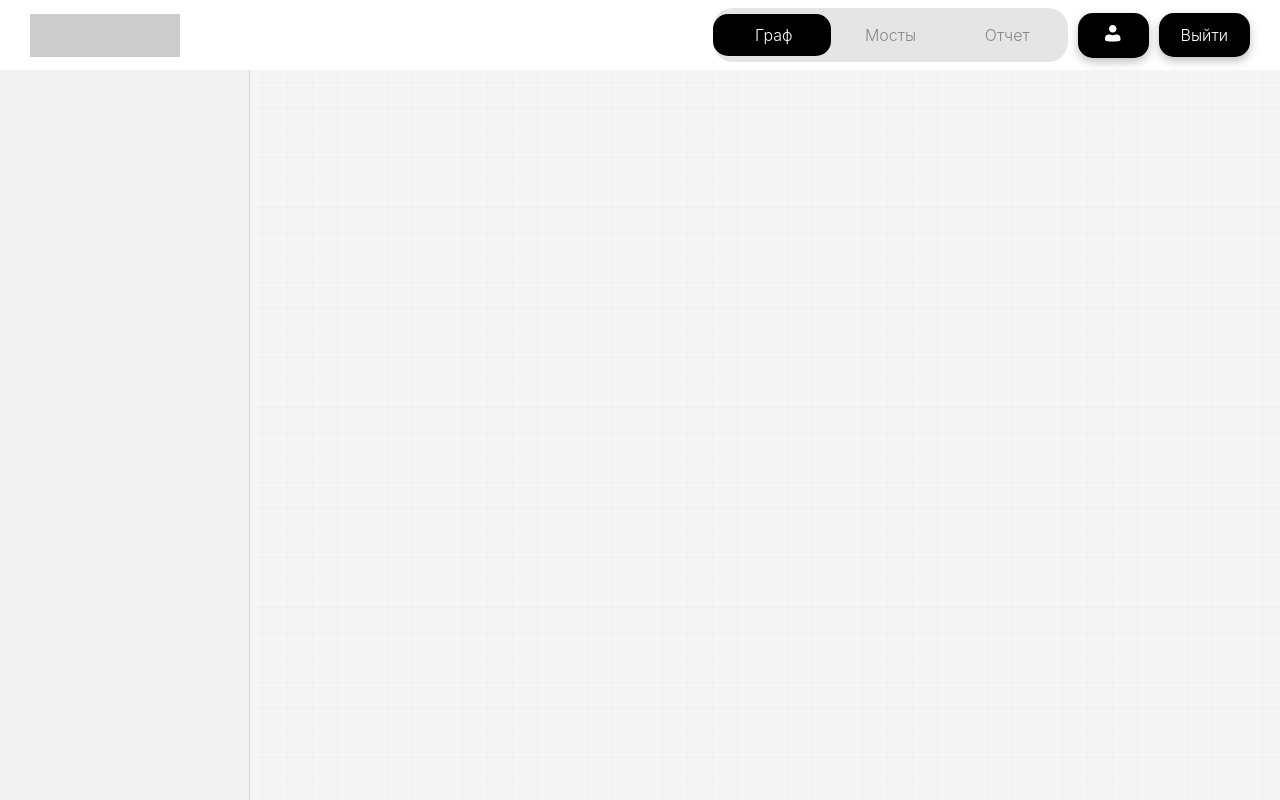
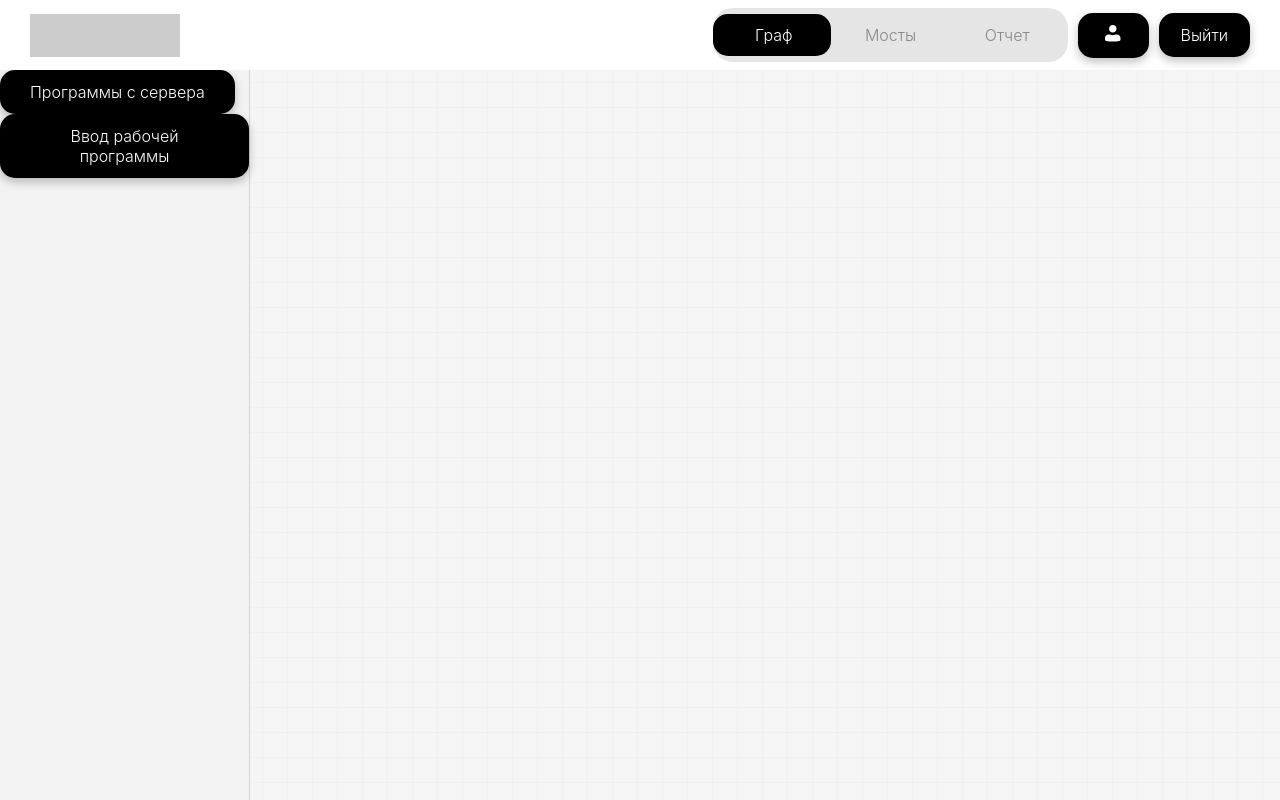
Before and after one commit to moevm/mse1h2026-eduprogram, a React (Create React App) app in the folder frontend/: page /graph in a window 1280 px wide. Built offline with nearby package versions, Linux system fonts and the light colour scheme; no server answers; what cytoscape-dagre would draw is missing.

Commit message:
navigate

```diff
--- a/frontend/src/components/GraphPanel/GraphAside/GraphAside.jsx
+++ b/frontend/src/components/GraphPanel/GraphAside/GraphAside.jsx
@@ -1,9 +1,25 @@
 import React from 'react';
+import { useNavigate } from 'react-router-dom';
 import "./GraphAside.css"
+import Button from "../../Button/Button";
 
 const GraphAside = () => {
+    const navigate = useNavigate();
+
     return (
         <aside className="graph-aside">
+        <Button
+          type="button"
+          onClick={() => { navigate('/main'); }}
+        >
+            Программы с сервера
+        </Button>
+        <Button
+          type="button"
+          onClick={() => { navigate('/work_program'); }}
+        >
+            Ввод рабочей программы
+        </Button>
         </aside>
     );
 };
--- a/frontend/src/components/LoginForm.jsx
+++ b/frontend/src/components/LoginForm.jsx
@@ -26,7 +26,7 @@ function LoginForm() {
     const result = await login(email, password);
 
     if (result.success) {
-      document.body.innerHTML = '<div></div>';
+      navigate('/graph');
     } else {
       setError(result.error);
     }
--- a/frontend/src/components/RegisterForm.jsx
+++ b/frontend/src/components/RegisterForm.jsx
@@ -25,7 +25,7 @@ function RegisterForm() {
     const result = await register(email, password);
 
     if (result.success) {
-      document.body.innerHTML = '<div></div>';
+      navigate('/graph');
     } else {
       setError(result.error);
     }
```
